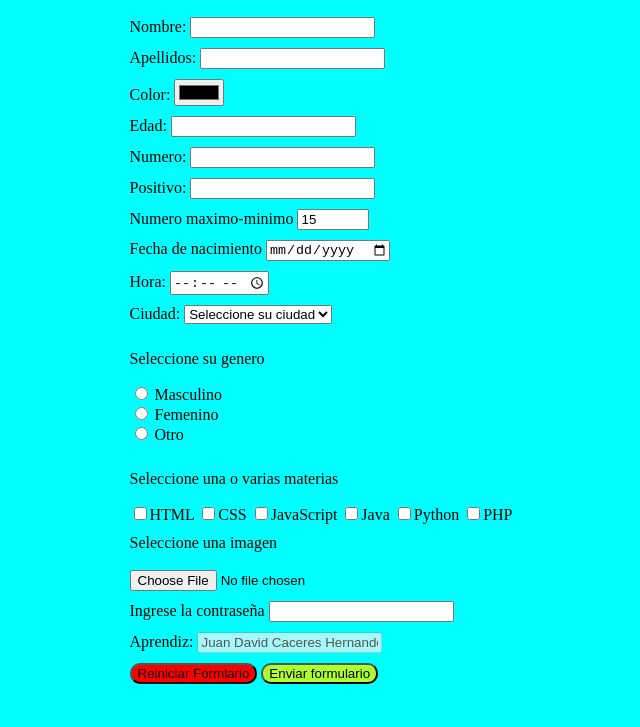
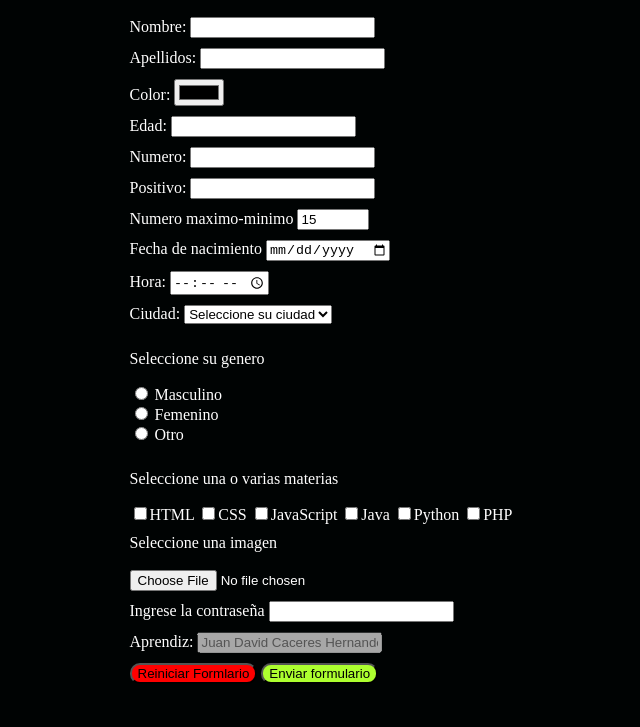
Before and after one commit to Javid495/Formulario_html, a plain HTML site: page index.html in a window 1280 px wide. Shown: the part 73-800 px from the top of the page, without its empty margins (319-959 px from the left). Drawn offline with Linux system fonts and the light colour scheme.

Commit message:
se añadieron algunos estilos

```diff
--- a/style.css
+++ b/style.css
@@ -1,8 +1,10 @@
 body{
-  background-color: aqua;
+  background-color: rgb(0, 3, 3);
   flex: auto;
   display: revert;
   justify-items: center;
+  color: white;
+
 }
 div{
     padding-top: 10px;
```
